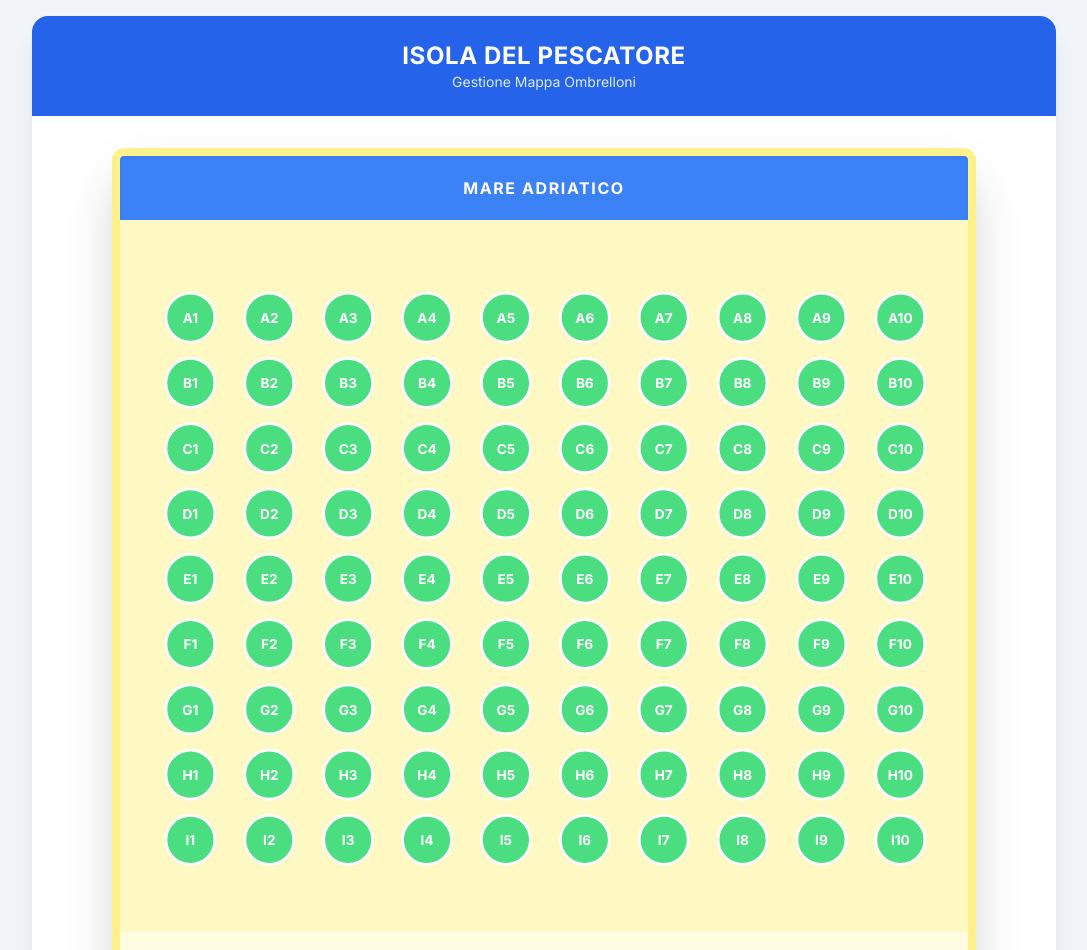
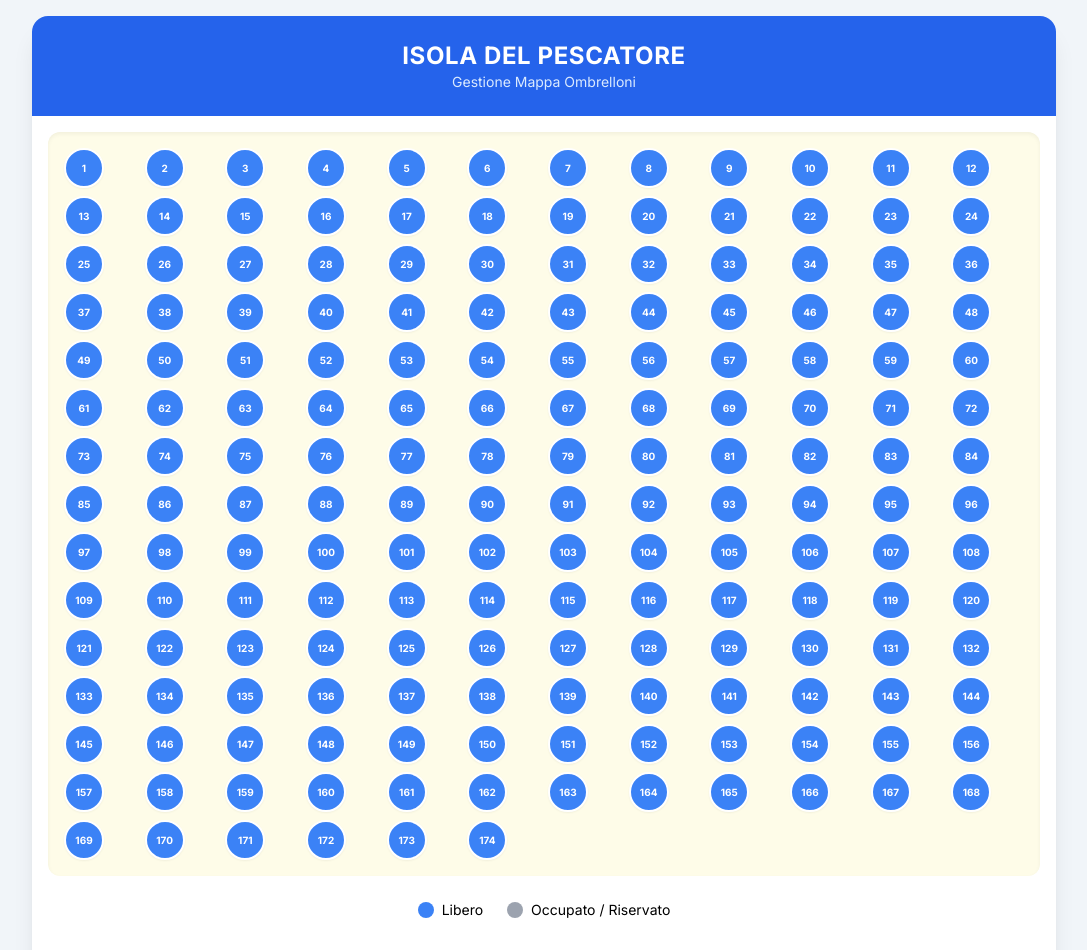
Before and after one commit to feedend/lido-booking, a Next.js app: page / in a window 1280 px wide. Shown: the top 950 px of the page, without its empty margins (96-1183 px from the left). Built offline with nearby package versions, Linux system fonts and the light colour scheme; no server answers; the database is empty.

Commit message:
Update BeachMap.tsx

```diff
--- a/src/components/map/BeachMap.tsx
+++ b/src/components/map/BeachMap.tsx
@@ -1,106 +1,72 @@
 'use client';
 import React, { useState, useEffect } from 'react';
-// Importiamo direttamente la libreria invece di passare per il file lib
 import { createClient } from '@supabase/supabase-js';
 
-// Inizializziamo il client qui per evitare errori di percorso del modulo
 const supabaseUrl = process.env.NEXT_PUBLIC_SUPABASE_URL || '';
 const supabaseAnonKey = process.env.NEXT_PUBLIC_SUPABASE_ANON_KEY || '';
 const supabase = createClient(supabaseUrl, supabaseAnonKey);
 
 export default function BeachMap({ selectedDate }: { selectedDate: string }) {
-  const [bookedSpots, setBookedSpots] = useState<string[]>([]);
-  const [selectedSpot, setSelectedSpot] = useState<string | null>(null);
+  const [reservations, setReservations] = useState<number[]>([]);
 
-  // 1. Recupera le prenotazioni dal DB ogni volta che cambia la data
+  // Configurazione originale: 174 ombrelloni
+  const totalSpots = 174;
+  // La passerella divide la spiaggia (es. dopo l'ombrellone 10 di ogni fila)
+  const isPasserella = (n: number) => n % 20 === 11 || n % 20 === 12;
+
   useEffect(() => {
-    const fetchBookings = async () => {
-      const { data, error } = await supabase
-        .from('bookings')
-        .select('spot_id, spots(internal_code)')
-        .eq('booking_date', selectedDate)
-        .eq('status', 'confirmed');
+    const fetchReservations = async () => {
+      const { data } = await supabase
+        .from('reservations')
+        .select('spot_number')
+        .eq('reservation_date', selectedDate);
 
-      if (data) {
-        // Estraiamo solo i codici (es. ['A1', 'B5'])
-        const codes = data.map((b: any) => b.spots.internal_code);
-        setBookedSpots(codes);
-      }
+      if (data) setReservations(data.map(r => r.spot_number));
     };
-
-    fetchBookings();
+    fetchReservations();
   }, [selectedDate]);
 
-  const rows = ['A', 'B', 'C', 'D', 'E', 'F', 'G', 'H', 'I'];
-  const cols = Array.from({ length: 10 }, (_, i) => i + 1);
+  return (
+    <div className="w-full overflow-x-auto pb-8">
+      {/* Griglia che mantiene gli spazi per la passerella */}
+      <div className="grid grid-cols-12 gap-2 min-w-[800px] p-4 bg-yellow-50 rounded-xl shadow-inner">
+        {Array.from({ length: totalSpots }, (_, i) => i + 1).map((num) => {
+          const occupied = reservations.includes(num);
 
-  return (
-    <div className="w-full max-w-4xl mx-auto p-4">
-      <div className="relative bg-yellow-100 rounded-xl shadow-2xl overflow-hidden border-8 border-yellow-200">
+          return (
+            <div
+              key={num}
+              className={`
+                relative flex items-center justify-center
+                w-10 h-10 rounded-full cursor-pointer
+                text-[10px] font-bold transition-transform duration-150
+                /* SOLUZIONE VIBRAZIONE: usiamo scale leggero e trasformazioni che non spostano il layout */
+                hover:scale-110 hover:z-10 shadow-sm
+                ${occupied ? 'bg-gray-400 text-white' : 'bg-blue-500 text-white'}
+                border-2 border-white select-none
+              `}
+              onClick={() => !occupied && console.log(`Prenoto: ${num}`)}
+            >
+              {num}
+              {/* Indicatore visivo se occupato */}
+              {occupied && (
+                <div className="absolute inset-0 flex items-center justify-center bg-black/20 rounded-full">
+                  ✕
+                </div>
+              )}
+            </div>
+          );
+        })}
+      </div>
 
-        {/* Rappresentazione del Mare */}
-        <div className="w-full h-16 bg-blue-500 flex items-center justify-center shadow-inner">
-          <span className="text-white font-bold tracking-widest">MARE ADRIATICO</span>
+      <div className="mt-6 flex justify-center gap-6 text-sm">
+        <div className="flex items-center gap-2">
+          <div className="w-4 h-4 bg-blue-500 rounded-full"></div> Libero
         </div>
-
-        {/* Mappa SVG */}
-        <svg viewBox="0 0 600 500" className="w-full h-auto p-4">
-          {rows.map((row, rIdx) =>
-            cols.map((col, cIdx) => {
-              const code = `${row}${col}`;
-              const isBooked = bookedSpots.includes(code);
-              const isSelected = selectedSpot === code;
-
-              // Calcolo posizione
-              const x = 40 + cIdx * 58;
-              const y = 60 + rIdx * 48;
-
-              return (
-                <g
-                  key={code}
-                  className={`cursor-pointer transition-transform duration-200 ${!isBooked && 'hover:scale-110'}`}
-                  onClick={() => !isBooked && setSelectedSpot(code)}
-                >
-                  {/* Ombrellone */}
-                  <circle
-                    cx={x} cy={y} r="18"
-                    className={`${
-                      isBooked ? 'fill-red-400' :
-                      isSelected ? 'fill-blue-500' : 'fill-green-400'
-                    } stroke-white stroke-2 shadow-md`}
-                  />
-                  {/* Numero */}
-                  <text x={x} y={y + 4} textAnchor="middle" fontSize="10" className="fill-white font-bold select-none">
-                    {code}
-                  </text>
-                </g>
-              );
-            })
-          )}
-        </svg>
-
-        {/* Legenda rapida */}
-        <div className="flex justify-center gap-4 p-4 bg-white/50 text-sm">
-          <div className="flex items-center gap-1"><span className="w-3 h-3 bg-green-400 rounded-full"></span> Libero</div>
-          <div className="flex items-center gap-1"><span className="w-3 h-3 bg-red-400 rounded-full"></span> Occupato</div>
-          <div className="flex items-center gap-1"><span className="w-3 h-3 bg-blue-500 rounded-full"></span> Scelto</div>
+        <div className="flex items-center gap-2">
+          <div className="w-4 h-4 bg-gray-400 rounded-full"></div> Occupato / Riservato
         </div>
       </div>
-
-      {/* Pannello di conferma */}
-      {selectedSpot && (
-        <div className="mt-6 animate-in fade-in slide-in-from-bottom-4 duration-500">
-          <div className="bg-white p-6 rounded-xl shadow-lg border border-blue-100 flex justify-between items-center">
-            <div>
-              <p className="text-gray-500">Postazione selezionata</p>
-              <h3 className="text-2xl font-black text-blue-900">Ombrellone {selectedSpot}</h3>
-            </div>
-            <button className="bg-blue-600 hover:bg-blue-700 text-white px-8 py-3 rounded-full font-bold transition-colors">
-              Prenota per il {selectedDate}
-            </button>
-          </div>
-        </div>
-      )}
     </div>
   );
 }
```
